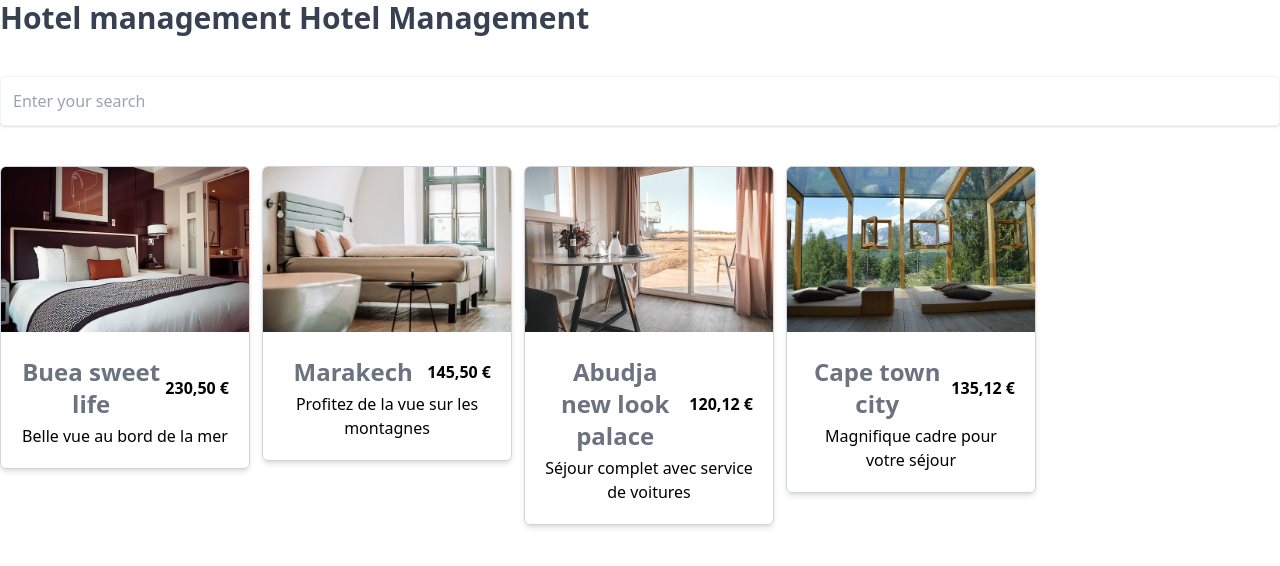
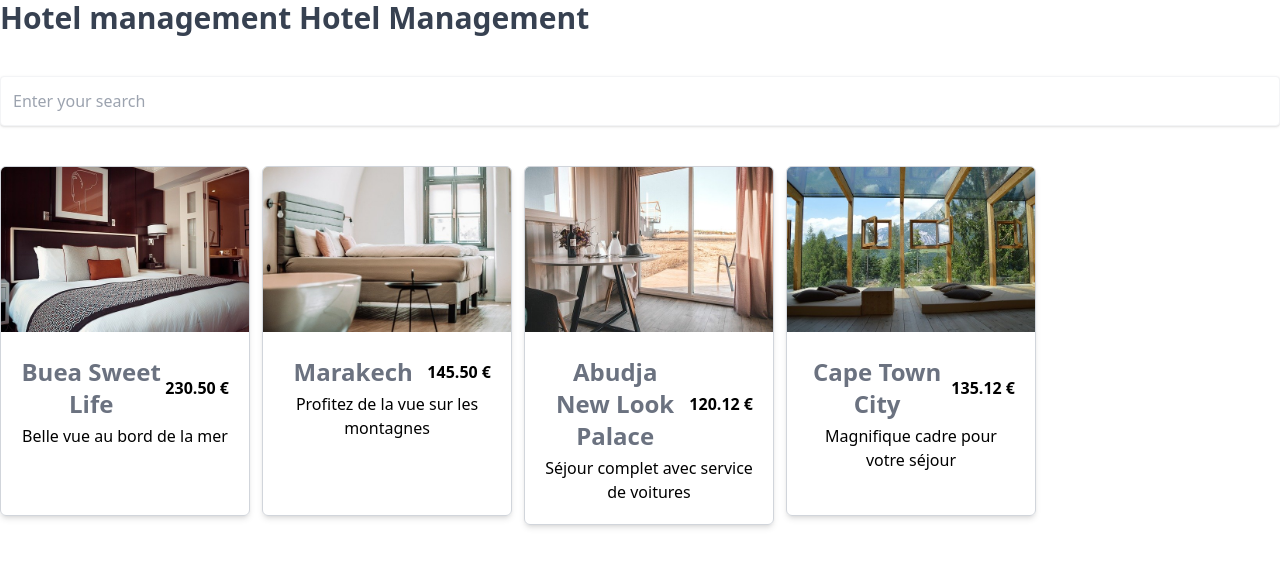
Before and after one commit to NdekoCode/hotel-management, an Angular app: page / in a window 1280 px wide. Shown: the top 566 px of the page. Built offline with nearby package versions, Linux system fonts and the light colour scheme.

Commit message:
remove comma in hotel price by using personnal pipe

```diff
--- a/src/app/app.module.ts
+++ b/src/app/app.module.ts
@@ -9,6 +9,7 @@ import { HotelCardComponent } from './components/hotel-card/hotel-card.component
 import { HotelListComponent } from './components/hotel-list/hotel-list.component';
 import { SearchInputComponent } from './components/search-input/search-input.component';
 import { HotelsComponent } from './pages/hotels/hotels.component';
+import { ReplaceCommaPipe } from './shared/pipes/replace-comma.pipe';
 registerLocaleData(localeFr, 'fr');
 @NgModule({
 	declarations: [
@@ -17,6 +18,7 @@ registerLocaleData(localeFr, 'fr');
 		SearchInputComponent,
 		HotelsComponent,
 		HotelCardComponent,
+		ReplaceCommaPipe,
 	],
 	imports: [BrowserModule, AppRoutingModule, FormsModule],
 	providers: [],
--- a/src/app/components/hotel-card/hotel-card.component.html
+++ b/src/app/components/hotel-card/hotel-card.component.html
@@ -1,5 +1,5 @@
 <article
-	class="border shadow-md border-gray-300 w-[250px] max-w-max min-h-[250px] basis-1/4 rounded-md overflow-hidden"
+	class="border shadow-md border-gray-300 w-[250px] max-w-max min-h-[350px] basis-1/4 rounded-md overflow-hidden"
 >
 	<header class="w-full">
 		<img
@@ -12,10 +12,12 @@
 	<div class="p-5 text-center">
 		<div class="flex justify-between items-center gap-1">
 			<h3 class="text-2xl font-bold my-1 text-gray-500 basis-4/5">
-				{{ hotel.hotelName }}
+				{{ hotel.hotelName | titlecase }}
 			</h3>
 			<strong class="font-bold">{{
-				hotel.price | currency : "EUR" : "symbol" : "1.2-2" : "fr"
+				hotel.price
+					| currency : "EUR" : "symbol" : "1.2-2" : "fr"
+					| replaceComma
 			}}</strong>
 		</div>
 		<!-- hotel.price | currency : 'EUR':'symbol':'1.2-2':'fr' -->
--- /dev/null
+++ b/src/app/shared/pipes/replace-comma.pipe.ts
@@ -0,0 +1,12 @@
+import { Pipe, PipeTransform } from '@angular/core';
+@Pipe({
+	name: 'replaceComma',
+})
+export class ReplaceCommaPipe implements PipeTransform {
+	transform(value: null | string): string {
+		if (!!value) {
+			return value.replace(/,/, '.');
+		}
+		return '';
+	}
+}
```
